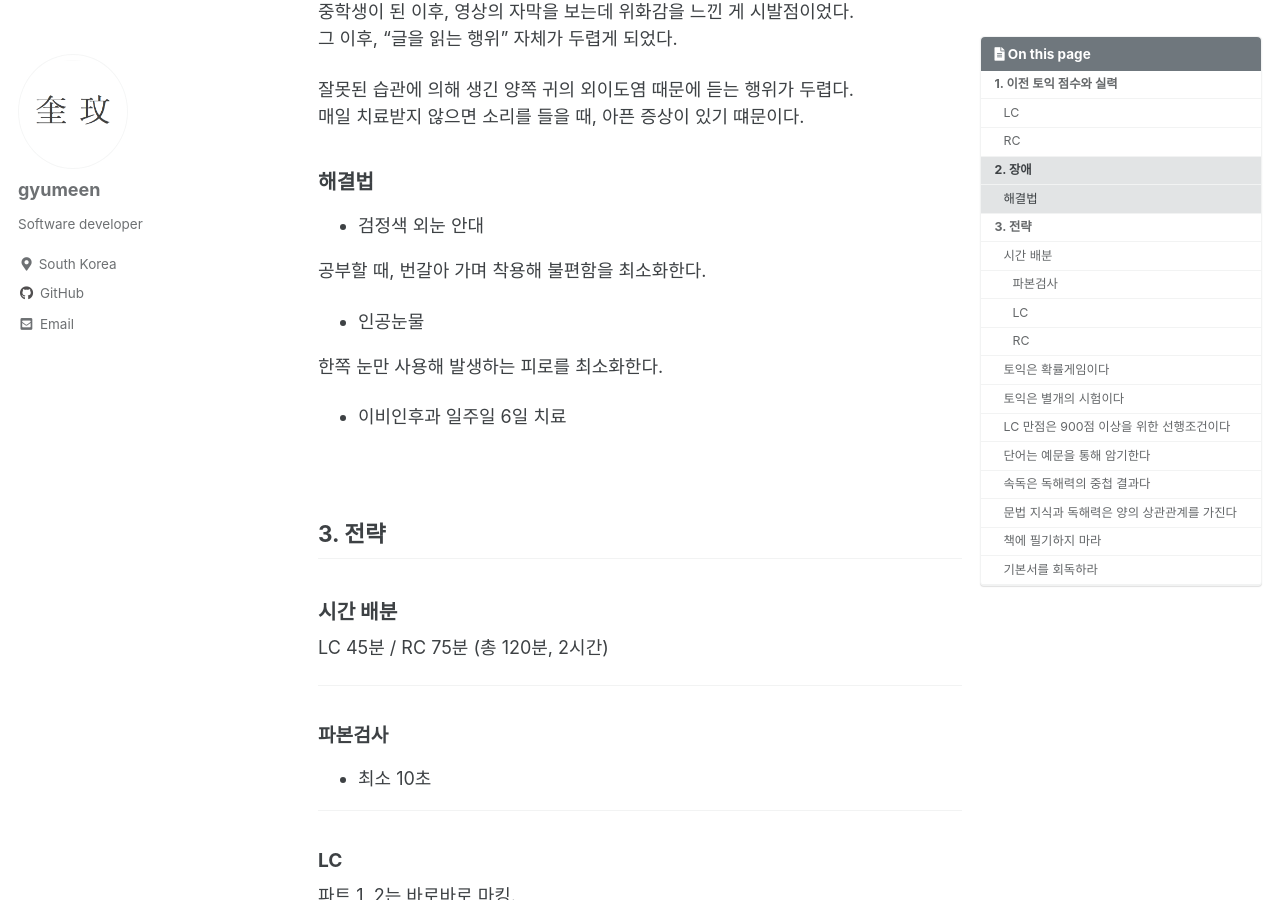
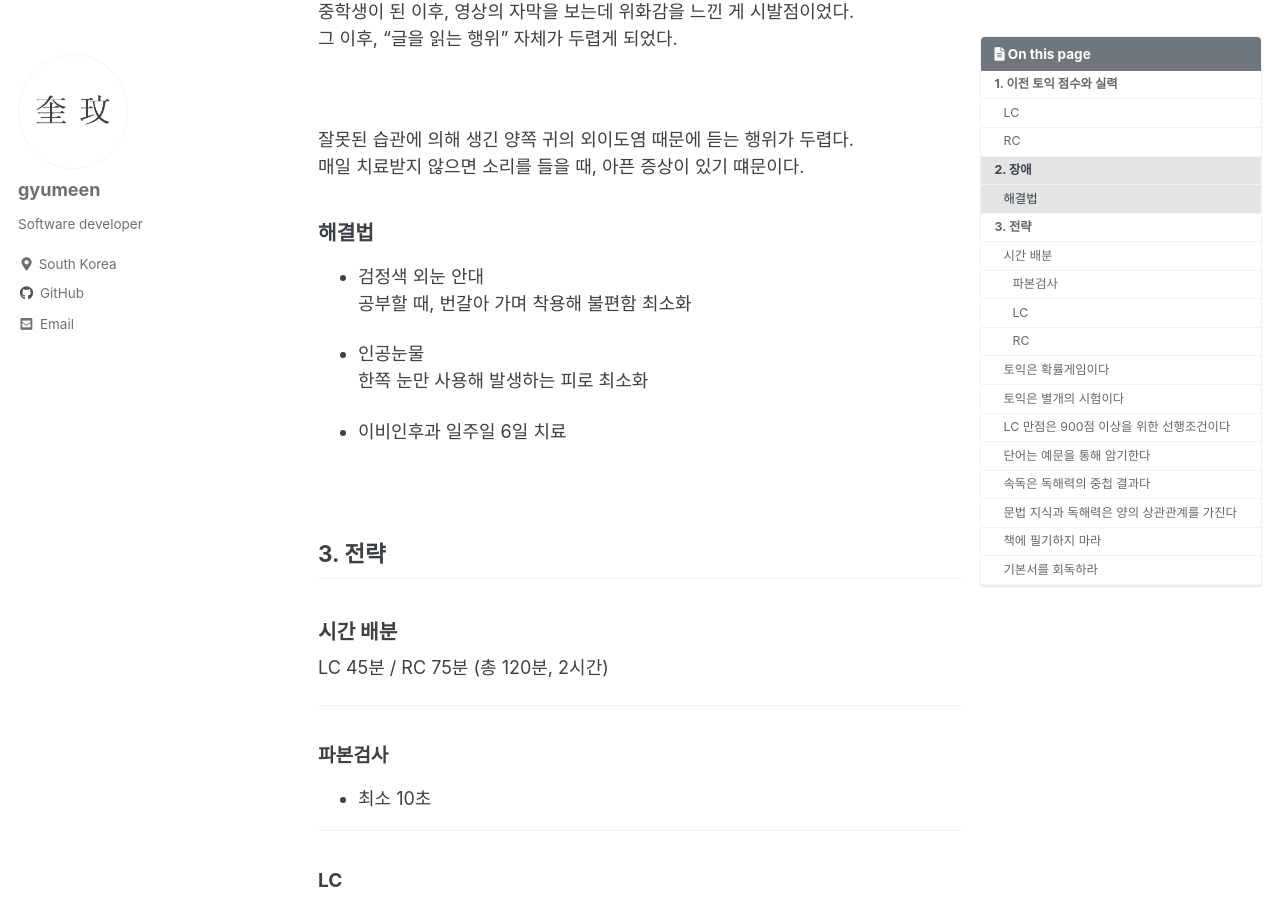
Before and after one commit to gyumeen/gyumeen.github.io, a Jekyll site: the page built from _posts/2021/Challenge/TOEIC/2021-04-01-[Toeic]1.md, in a window 1280 px wide and 900 px high, scrolled down 1640 px. Built offline with Jekyll 4.4.1, drawn with Linux system fonts in a browser that asks for light colours; cached includes are drawn as plain includes; comment, search, counter and statistics services are not loaded.

Commit message:
Update 2021-04-01-[Toeic]1.md

```diff
--- a/_posts/2021/Challenge/TOEIC/2021-04-01-[Toeic]1.md
+++ b/_posts/2021/Challenge/TOEIC/2021-04-01-[Toeic]1.md
@@ -58,18 +58,18 @@ RC의 경우, 시험칠 때마다 꾸준히 뒷 문제 최소 27개 ~ 33개를
 중학생이 된 이후, 영상의 자막을 보는데 위화감을 느낀 게 시발점이었다.
 그 이후, "글을 읽는 행위" 자체가 두렵게 되었다.
 
+<br/>
+
 잘못된 습관에 의해 생긴 양쪽 귀의 외이도염 때문에 듣는 행위가 두렵다.
 매일 치료받지 않으면 소리를 들을 때, 아픈 증상이 있기 떄문이다.
 
 ### 해결법
 
 - 검정색 외눈 안대
-
-공부할 때, 번갈아 가며 착용해 불편함을 최소화한다.
+공부할 때, 번갈아 가며 착용해 불편함 최소화
 
 - 인공눈물
-
-한쪽 눈만 사용해 발생하는 피로를 최소화한다.
+한쪽 눈만 사용해 발생하는 피로 최소화
 
 - 이비인후과 일주일 6일 치료
 
```
